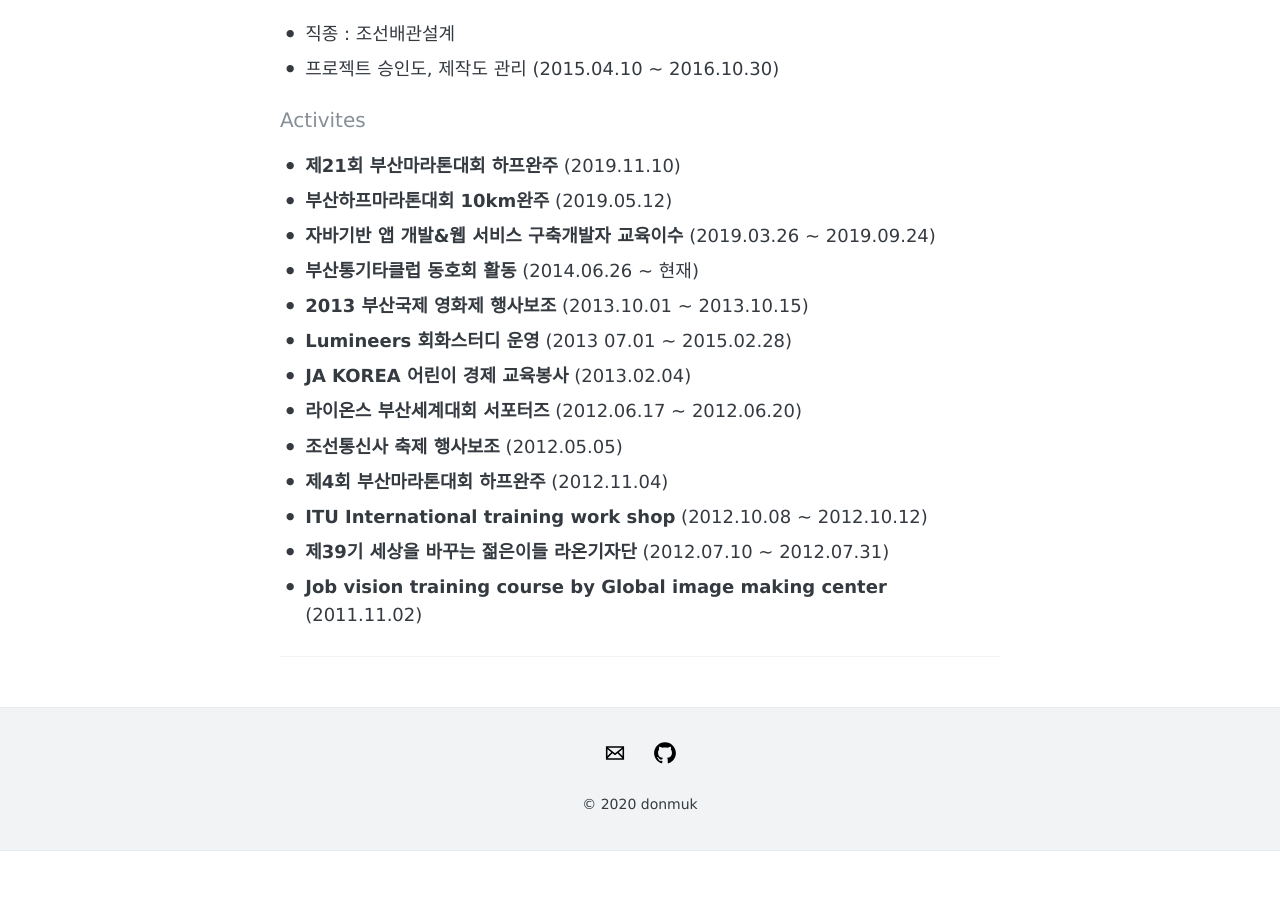
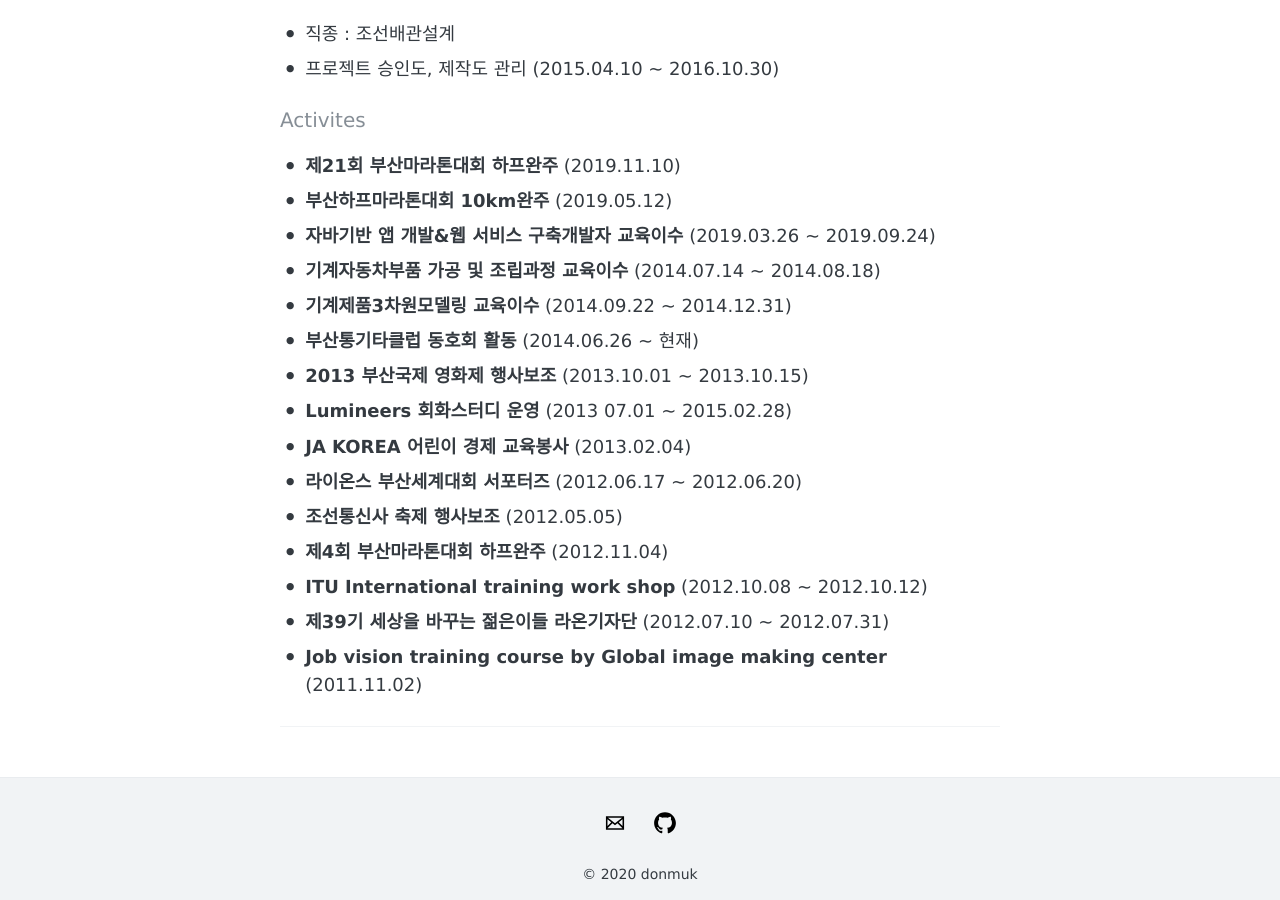
Before and after one commit to donmuk/donmuk.github.io, a Jekyll site: the page built from about.md, in a window 1280 px wide and 900 px high, scrolled down 892 px. Built offline with Jekyll 4.4.1, drawn with Linux system fonts in a browser that asks for light colours; before the commit the page ends 1743 px from its top, so only the background shows below that.

Commit message:
Update about.md

```diff
--- a/about.md
+++ b/about.md
@@ -49,10 +49,11 @@ Spring, Java, JavaScript를 좋아하는 비기너 개발자 입니다.
 -->
 
 #### Activites
-
 - **제21회 부산마라톤대회 하프완주** (2019.11.10)
 - **부산하프마라톤대회 10km완주** (2019.05.12)
 - **자바기반 앱 개발&웹 서비스 구축개발자 교육이수** (2019.03.26 ~ 2019.09.24)
+- **기계자동차부품 가공 및 조립과정 교육이수** (2014.07.14 ~ 2014.08.18)
+- **기계제품3차원모델링 교육이수** (2014.09.22 ~ 2014.12.31)
 - **부산통기타클럽 동호회 활동** (2014.06.26 ~ 현재)
 - **2013 부산국제 영화제 행사보조** (2013.10.01 ~ 2013.10.15)
 - **Lumineers 회화스터디 운영** (2013 07.01 ~ 2015.02.28)
```
